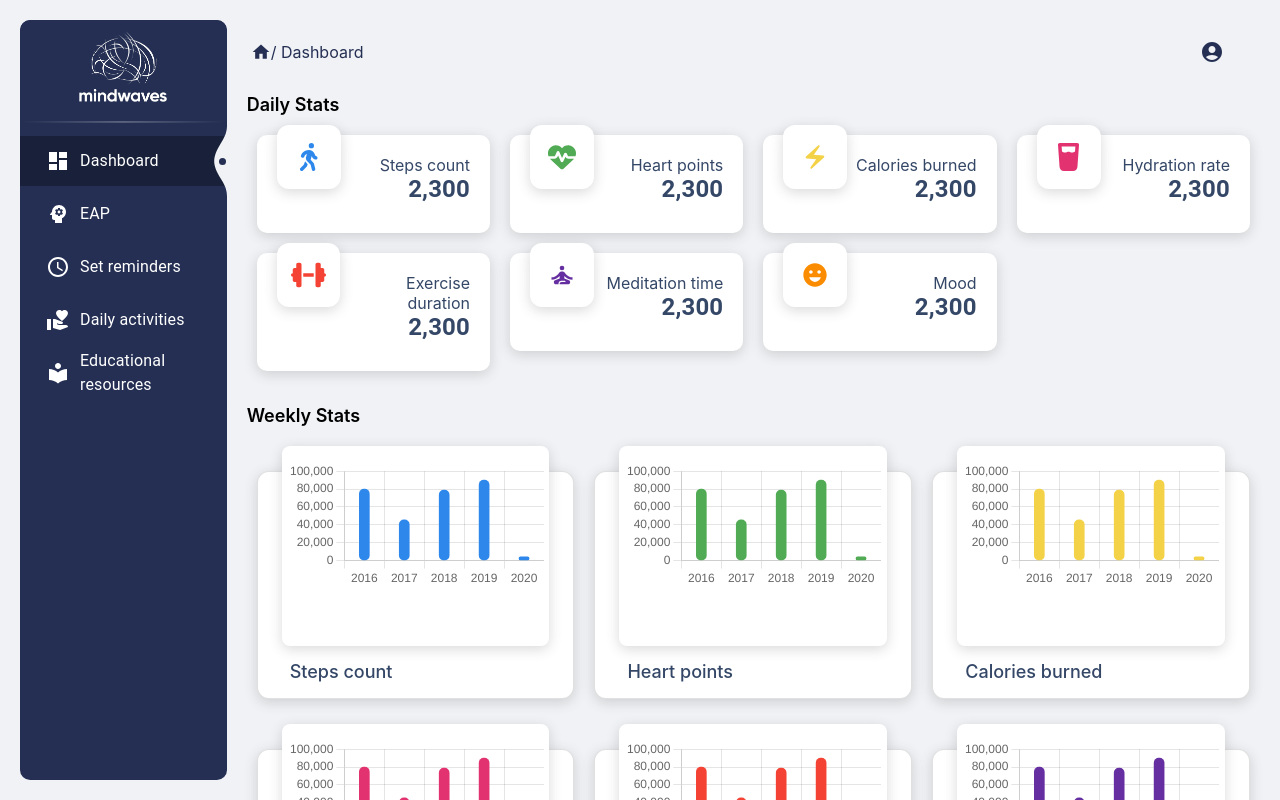
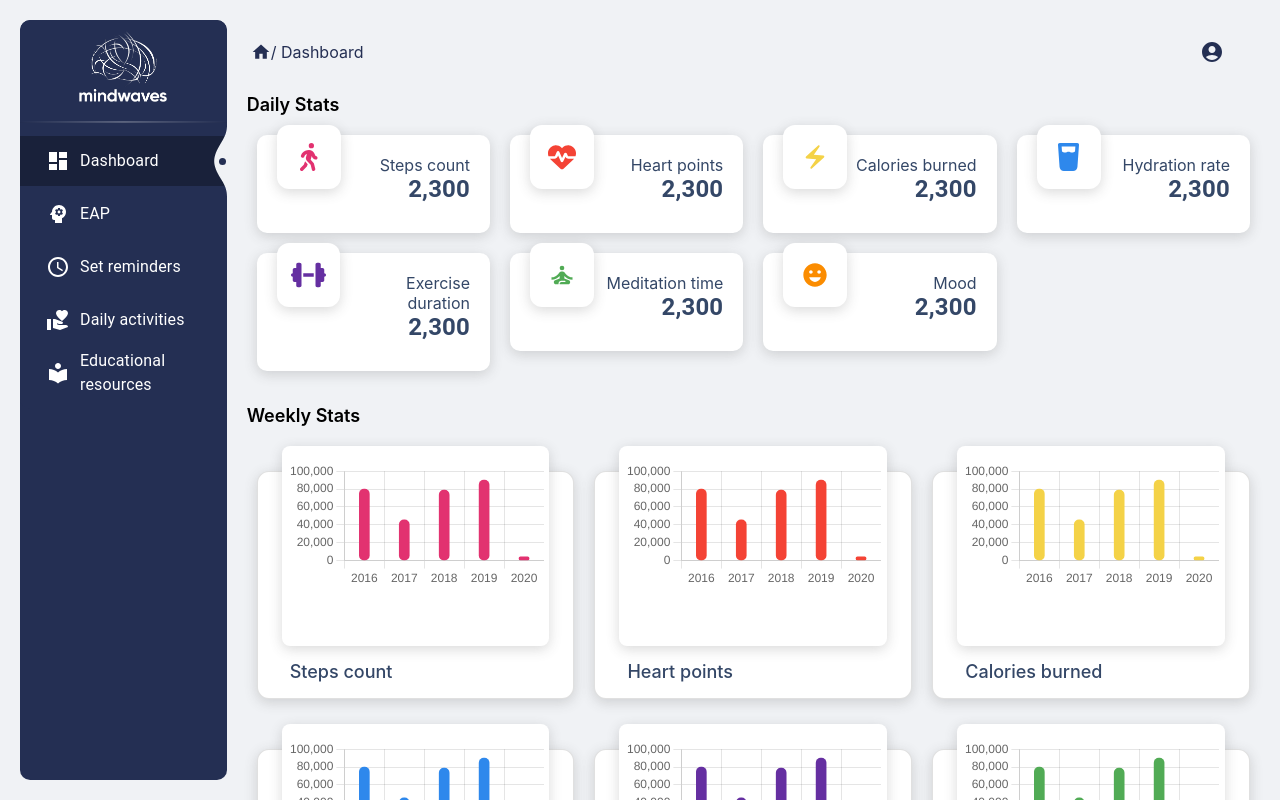
Before and after one commit to kashishahuja2002/Mind-Waves-ServiceNow-Code-To-Win, a React (Create React App) app: page /pages/dashboard in a window 1280 px wide. Shown: the top 800 px of the page. Built offline with nearby package versions, Linux system fonts and the light colour scheme.

Commit message:
feat/colors

```diff
--- a/src/components/Constants.js
+++ b/src/components/Constants.js
@@ -20,11 +20,11 @@ export const sidebarList = [
 ];
 
 export const statsList = [
-    {title: "Steps count", icon: <FontAwesomeIcon icon={faPersonWalking} />, color: "#2e88ec" },
-    {title: "Heart points", icon: <FontAwesomeIcon icon={faHeartPulse} />, color: "#51ab55" },
+    {title: "Steps count", icon: <FontAwesomeIcon icon={faPersonWalking} />, color: "#e23270" },
+    {title: "Heart points", icon: <FontAwesomeIcon icon={faHeartPulse} />, color: "#f44335" },
     {title: "Calories burned", icon: <ElectricBoltIcon />, color: "#f4d247" },
-    {title: "Hydration rate", icon: <FontAwesomeIcon icon={faGlassWater} />, color: "#e23270" },
-    {title: "Exercise duration", icon: <FontAwesomeIcon icon={faDumbbell} />, color: "#f44335" },
-    {title: "Meditation time", icon: <SelfImprovementIcon />, color: "#652fa1" },
+    {title: "Hydration rate", icon: <FontAwesomeIcon icon={faGlassWater} />, color: "#2e88ec" },
+    {title: "Exercise duration", icon: <FontAwesomeIcon icon={faDumbbell} />, color: "#652fa1" },
+    {title: "Meditation time", icon: <SelfImprovementIcon />, color: "#51ab55" },
     {title: "Mood", icon: <EmojiEmotionsIcon />, color: "#fb8c00" }
 ]
```
